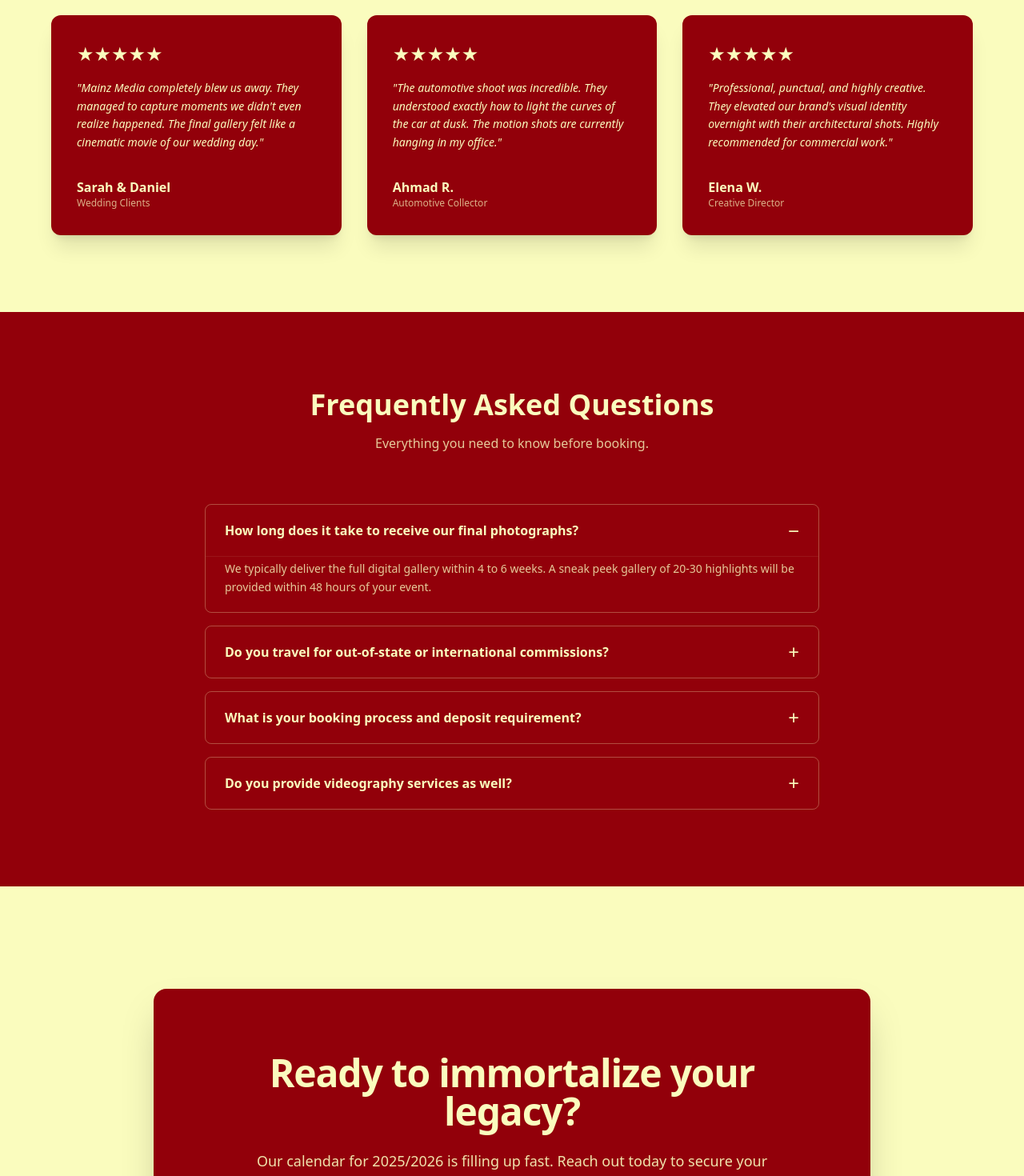
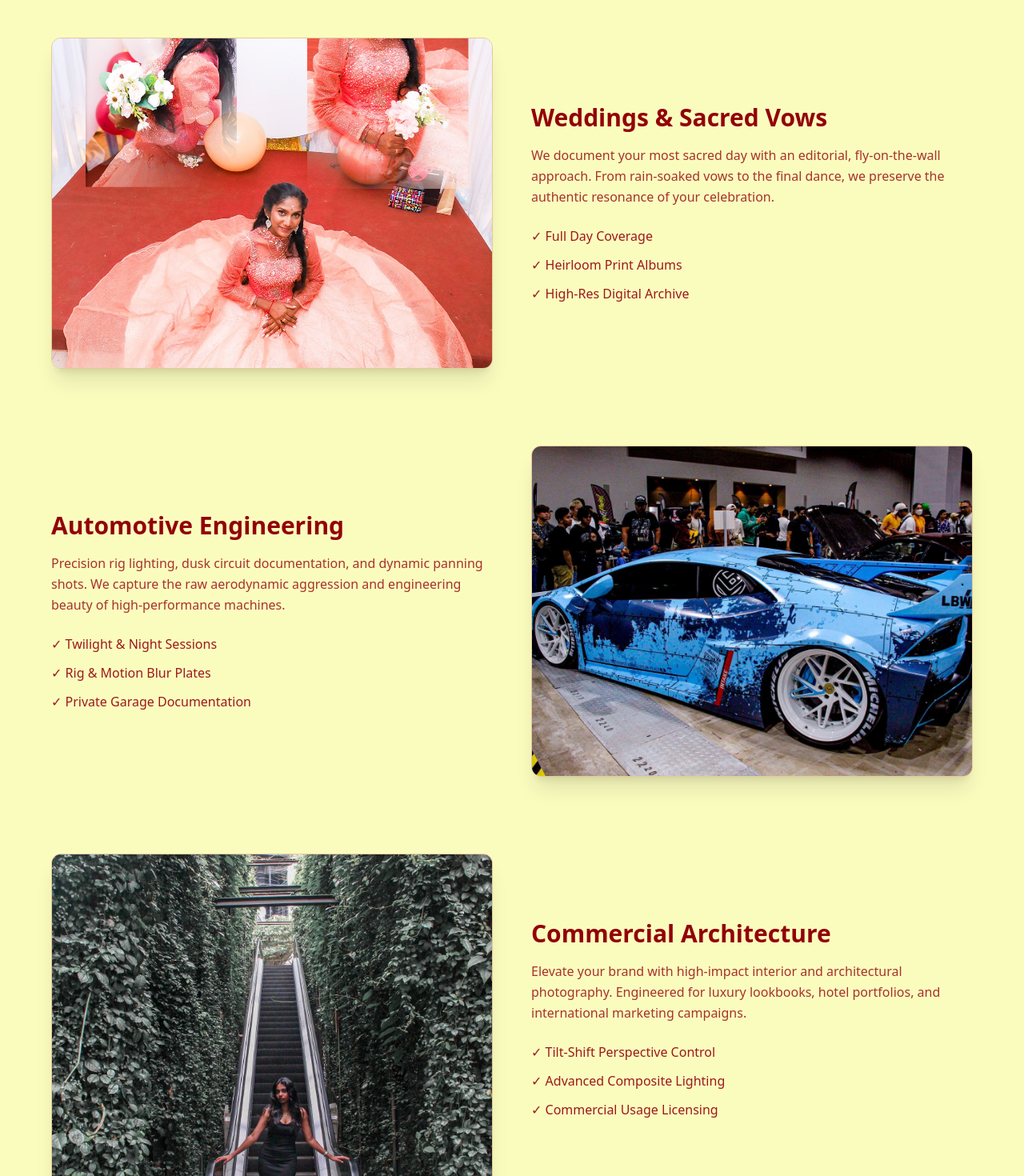
Before and after one commit to Lavanyaa7s/ink-and-paper-archives, a Next.js app: page / in a window 1280 px wide. Shown: the part 3880-5350 px from the top of the page at 80% size. Built offline with nearby package versions, Linux system fonts and the light colour scheme; a web font is replaced by a local one.

Commit message:
feat: restore services section and update alternating theme colors for lower half of page

```diff
--- a/src/app/page.tsx
+++ b/src/app/page.tsx
@@ -3,6 +3,7 @@
 import Link from "next/link";
 import Image from "next/image";
 import VisualDiaryGallery from "@/components/VisualDiaryGallery";
+import ServicesSection from "@/components/ServicesSection";
 import { useState } from "react";
 import { motion, AnimatePresence } from "motion/react";
 
@@ -233,8 +234,11 @@ export default function LandingPage() {
         {/* 5. VISUAL DIARY GALLERY (Sangria Background) */}
         <VisualDiaryGallery />
 
+        {/* 5.5 SERVICES (Champagne Background) */}
+        <ServicesSection />
+
         {/* 6. TESTIMONIALS (Sangria Background) */}
-        <section id="testimonials" className="py-24 px-6 bg-[#FAFCBE] text-[#92000A]">
+        <section id="testimonials" className="py-24 px-6 bg-[#92000A] text-[#FAFCBE]">
           <div className="max-w-6xl mx-auto">
             <div className="text-center mb-16">
               <h2 className="text-4xl font-bold mb-4">Client Experiences</h2>
@@ -275,7 +279,7 @@ export default function LandingPage() {
         </section>
 
         {/* 7. OBJECTION HANDLING (FAQS) (Champagne Background) */}
-        <section id="faq" className="py-24 px-6 bg-[#92000A] text-[#FAFCBE]">
+        <section id="faq" className="py-24 px-6 bg-[#FAFCBE] text-[#92000A]">
           <div className="max-w-3xl mx-auto">
             <div className="text-center mb-16">
               <h2 className="text-4xl font-bold mb-4">Frequently Asked Questions</h2>
@@ -313,7 +317,7 @@ export default function LandingPage() {
         </section>
 
         {/* 8. ADDITIONAL CALL-TO-ACTION (Sangria Background) */}
-        <section className="py-32 px-6 bg-[#FAFCBE] text-[#92000A]">
+        <section className="py-32 px-6 bg-[#92000A] text-[#FAFCBE]">
           <div className="max-w-4xl mx-auto text-center bg-[#92000A] text-[#FAFCBE] rounded-2xl p-12 md:p-20 shadow-2xl border border-[#92000A]/20">
             <h2 className="text-4xl md:text-5xl font-extrabold mb-6 tracking-tight">
               Ready to immortalize your legacy?
--- /dev/null
+++ b/src/components/ServicesSection.tsx
@@ -0,0 +1,89 @@
+"use client";
+
+import React from 'react';
+import Image from 'next/image';
+import { motion } from 'framer-motion';
+
+export default function ServicesSection() {
+  const fadeUp = {
+    hidden: { opacity: 0, y: 20 },
+    visible: { opacity: 1, y: 0, transition: { duration: 0.6 } }
+  };
+
+  return (
+    <section id="services" className="py-24 px-6 bg-[#FAFCBE] text-[#92000A] overflow-hidden">
+      <div className="max-w-6xl mx-auto">
+        <motion.div
+          initial="hidden" whileInView="visible" viewport={{ once: true }} variants={fadeUp}
+          className="text-center mb-20"
+        >
+          <h2 className="text-4xl md:text-5xl font-bold mb-4 tracking-tight">Master Disciplines</h2>
+          <p className="opacity-80 max-w-2xl mx-auto font-medium text-lg">Specialized production suites tailored to your exact narrative needs.</p>
+        </motion.div>
+
+        {/* Block 1 */}
+        <motion.div
+          initial="hidden" whileInView="visible" viewport={{ once: true }} transition={{ duration: 0.6, delay: 0.2 }} variants={{ hidden: { opacity: 0, y: 20 }, visible: { opacity: 1, y: 0 } }}
+          className="grid grid-cols-1 md:grid-cols-2 gap-12 items-center mb-24"
+        >
+          <div className="relative aspect-[4/3] rounded-xl overflow-hidden border border-[#92000A]/20 order-2 md:order-1 shadow-xl">
+            <Image src="/portfolio/events/event-03.jpg" alt="Weddings" fill className="object-cover" />
+          </div>
+          <div className="order-1 md:order-2">
+            <h3 className="text-3xl font-bold mb-4">Weddings & Sacred Vows</h3>
+            <p className="opacity-80 mb-6 leading-relaxed">
+              We document your most sacred day with an editorial, fly-on-the-wall approach. From rain-soaked vows to the final dance, we preserve the authentic resonance of your celebration.
+            </p>
+            <ul className="space-y-3 opacity-90 font-medium">
+              <li className="flex items-center gap-2">✓ Full Day Coverage</li>
+              <li className="flex items-center gap-2">✓ Heirloom Print Albums</li>
+              <li className="flex items-center gap-2">✓ High-Res Digital Archive</li>
+            </ul>
+          </div>
+        </motion.div>
+
+        {/* Block 2 */}
+        <motion.div
+          initial="hidden" whileInView="visible" viewport={{ once: true }} transition={{ duration: 0.6, delay: 0.3 }} variants={{ hidden: { opacity: 0, y: 20 }, visible: { opacity: 1, y: 0 } }}
+          className="grid grid-cols-1 md:grid-cols-2 gap-12 items-center mb-24"
+        >
+          <div className="order-1">
+            <h3 className="text-3xl font-bold mb-4">Automotive Engineering</h3>
+            <p className="opacity-80 mb-6 leading-relaxed">
+              Precision rig lighting, dusk circuit documentation, and dynamic panning shots. We capture the raw aerodynamic aggression and engineering beauty of high-performance machines.
+            </p>
+            <ul className="space-y-3 opacity-90 font-medium">
+              <li className="flex items-center gap-2">✓ Twilight & Night Sessions</li>
+              <li className="flex items-center gap-2">✓ Rig & Motion Blur Plates</li>
+              <li className="flex items-center gap-2">✓ Private Garage Documentation</li>
+            </ul>
+          </div>
+          <div className="relative aspect-[4/3] rounded-xl overflow-hidden border border-[#92000A]/20 order-2 shadow-xl">
+            <Image src="/portfolio/automotive/auto-01.jpg" alt="Automotive" fill className="object-cover" />
+          </div>
+        </motion.div>
+
+        {/* Block 3 */}
+        <motion.div
+          initial="hidden" whileInView="visible" viewport={{ once: true }} transition={{ duration: 0.6, delay: 0.4 }} variants={{ hidden: { opacity: 0, y: 20 }, visible: { opacity: 1, y: 0 } }}
+          className="grid grid-cols-1 md:grid-cols-2 gap-12 items-center"
+        >
+          <div className="relative aspect-[4/3] rounded-xl overflow-hidden border border-[#92000A]/20 order-2 md:order-1 shadow-xl">
+            <Image src="/portfolio/featured/featured-03.jpg" alt="Commercial" fill className="object-cover" />
+          </div>
+          <div className="order-1 md:order-2">
+            <h3 className="text-3xl font-bold mb-4">Commercial Architecture</h3>
+            <p className="opacity-80 mb-6 leading-relaxed">
+              Elevate your brand with high-impact interior and architectural photography. Engineered for luxury lookbooks, hotel portfolios, and international marketing campaigns.
+            </p>
+            <ul className="space-y-3 opacity-90 font-medium">
+              <li className="flex items-center gap-2">✓ Tilt-Shift Perspective Control</li>
+              <li className="flex items-center gap-2">✓ Advanced Composite Lighting</li>
+              <li className="flex items-center gap-2">✓ Commercial Usage Licensing</li>
+            </ul>
+          </div>
+        </motion.div>
+      </div>
+    </section>
+  );
+}
```
